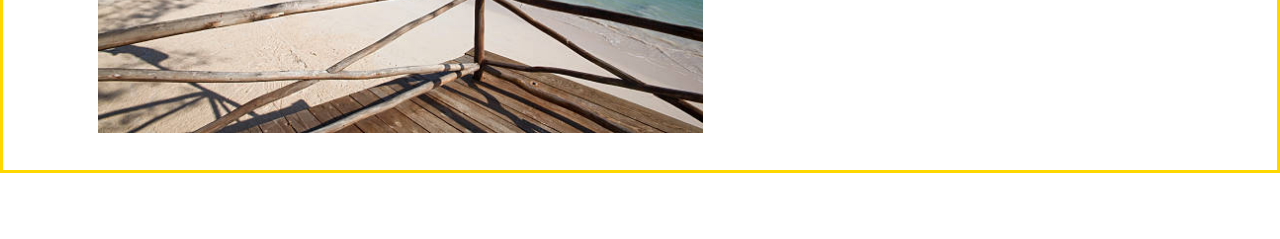
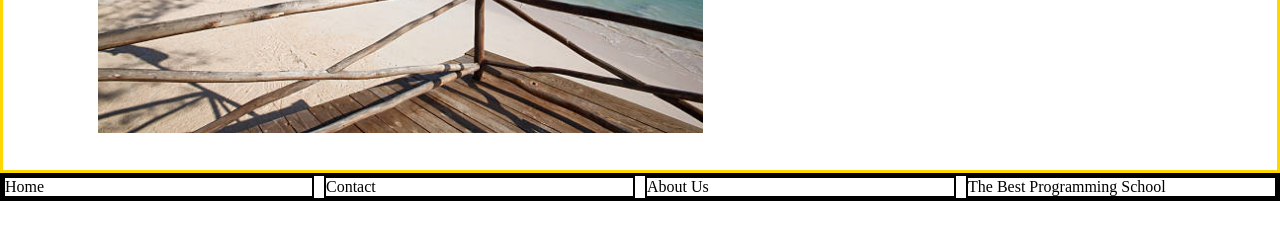
Before and after one commit to EdwardS02/flexbox, a plain HTML site: page index.html in a window 1280 px wide. Shown: the part 335-574 px from the top of the page. Drawn offline with Linux system fonts and the light colour scheme.

Commit message:
Play around with flexbox properties

```diff
--- a/index.html
+++ b/index.html
@@ -22,5 +22,11 @@
             <p>Dominican Republic is Lorem ipsum dolor sit amet consectetur adipisicing elit. Molestias magnam vel explicabo tempora quisquam quos sapiente, hic veritatis error repellat a consequatur placeat aliquam harum corporis. Adipisci ea sequi vel.</p>
         </div>
     </div>
+    <div class="flex-container">
+        <p>Home</p>
+        <p>Contact</p>
+        <p>About Us</p>
+        <p>The Best Programming School</p>
+    </div>
 </body>
 </html>
--- a/style.css
+++ b/style.css
@@ -41,5 +41,17 @@
 
 .text {
     width: 30vw;
+}
 
+.flex-container {
+    display: flex;
+    gap: 10px;
+    border: 3px solid black;
 }
+
+.flex-container > p {
+    border: 2px solid black;
+    flex-basis: 150px;
+    flex-grow: 1;
+    flex-shrink: 0;
+}
```
